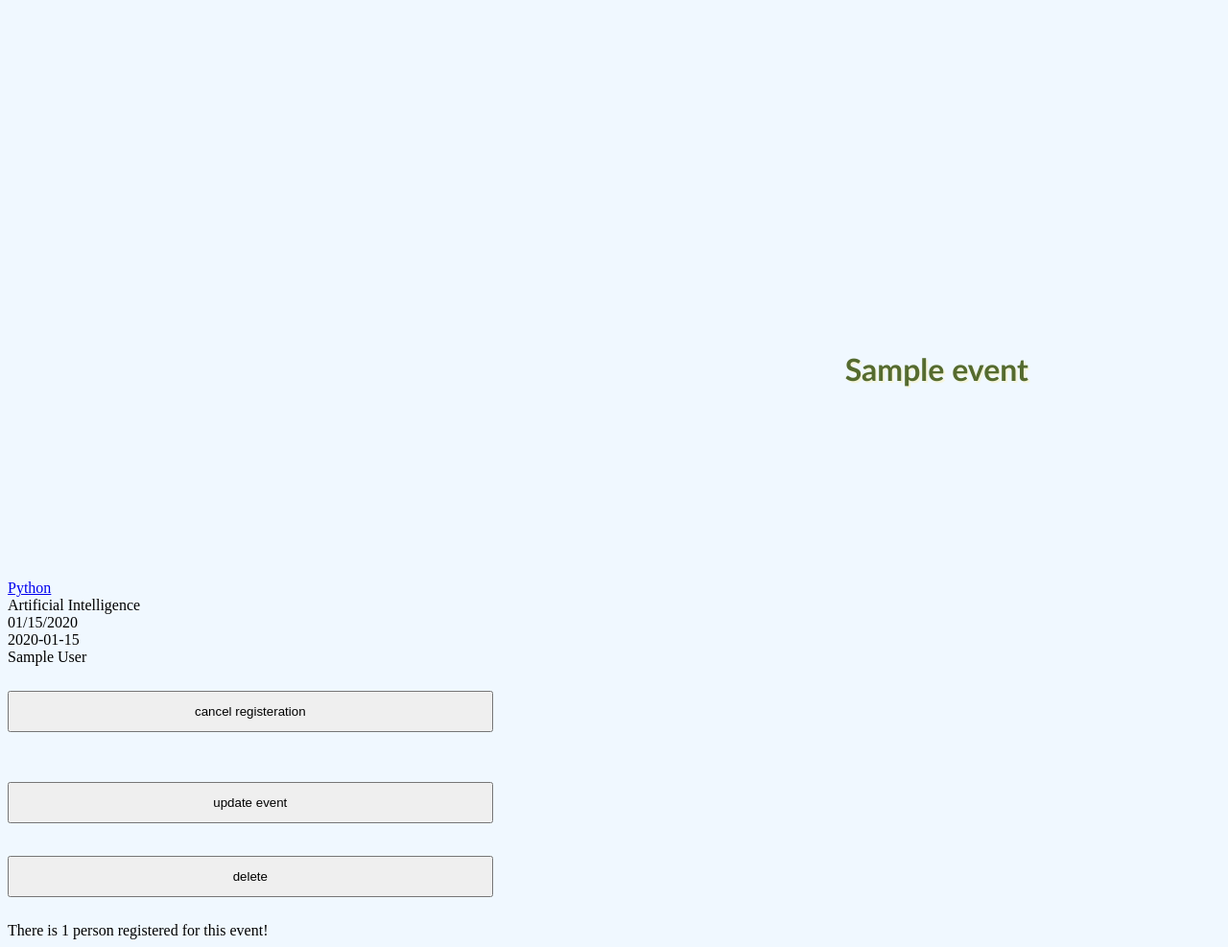
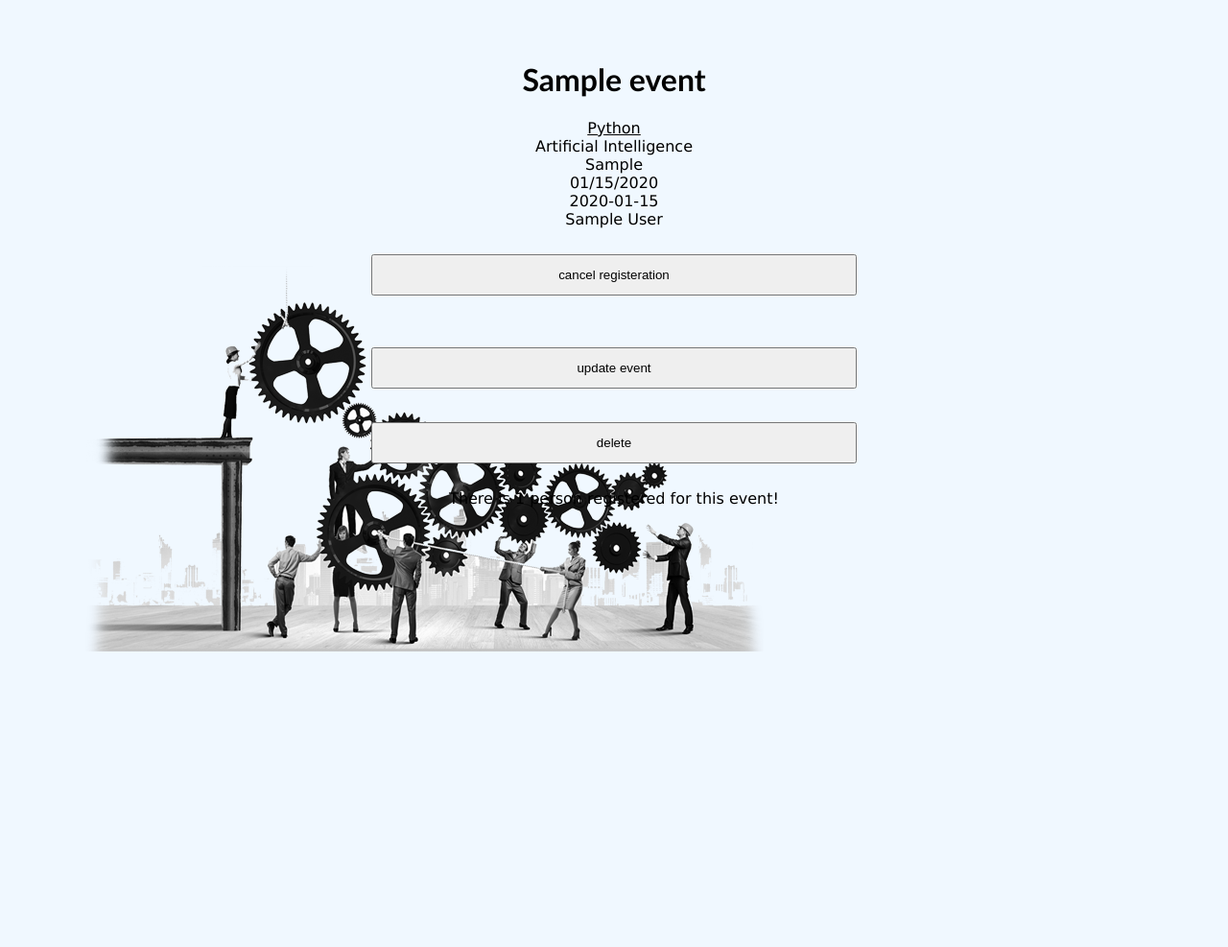
Before and after one commit to ZaQuarius15/collaborative_coding_phase_2, a Rails app: page /events/1 in a window 1280 px wide. Shown: the whole page at 96% size. After the commit the page ends 679 px from the top, so only its background shows below. Run offline with Rails 7, Linux system fonts and the light colour scheme; a user stored in the database is signed in; data comes from the database, SQL or seed files in the repository; tables that the repository leaves empty hold one stand-in row (values such as "Sample post"); style sheets or scripts are compiled from the project's sources.

Commit message:
all pages/features working

```diff
--- a/app/assets/stylesheets/events.scss
+++ b/app/assets/stylesheets/events.scss
@@ -7,6 +7,10 @@ body.events {
   background-image: image-url('ideas.jpg');
   background-repeat: no-repeat;
   background-size: cover;
+}
+
+.events h3 {
+  text-align: center;
 }
 
 input {
@@ -21,3 +25,32 @@ padding: 12px 20px;
 margin: 8px 0;
 box-sizing: border-box;
 }
+
+
+body.event-show {
+  background-image: image-url('teamwork.png');
+  background-repeat: no-repeat;
+background-attachment: fixed;
+background-position: bottom left;
+}
+
+.event-show {
+  text-align: center;
+  font-family: Verdana, Geneva, Tahoma, sans-serif;
+  color: black;
+}
+
+.event-show a {
+  text-align: center;
+  font-family: Verdana, Geneva, Tahoma, sans-serif;
+  color: black;
+}
+
+.event-show h1 {
+  margin-top: 5%;
+  margin-bottom: 3;
+  font-size: xx-large;
+  font-family: 'Trebuchet MS', 'Lucida Sans Unicode', 'Lucida Grande', 'Lucida Sans', Arial, sans-serif;;
+  text-align: center;
+  color: black;
+}
--- a/app/assets/stylesheets/languages.scss
+++ b/app/assets/stylesheets/languages.scss
@@ -9,7 +9,7 @@ body.languages {
     background-size: cover;
   }
 
-h1 {
+.languages h1 {
   color:darkolivegreen;text-shadow: 2px 2px beige;
   text-align: right;
   margin-top: 365px;
--- a/app/views/events/edit.html.erb
+++ b/app/views/events/edit.html.erb
@@ -21,7 +21,7 @@
 
     <%= f.date_field :date %><br><br>
 
-    <%= f.select :time, options_for_select(@times) %><br><br><br></p>
+    <%= f.select :time, options_for_select(Event.times) %><br><br><br></p>
 
 
     <%= f.submit 'Update Event' %><br><br>
--- a/app/views/events/show.html.erb
+++ b/app/views/events/show.html.erb
@@ -18,6 +18,7 @@
 <%= link_to @language.name, language_path(@language) %><br>
 
 <%= @topic.title %><br>
+<%= @event.location %><br>
 <%= @event.display_date %><br>
 <%= @event.time %><br>
 <%= @host.name %><br>
```
